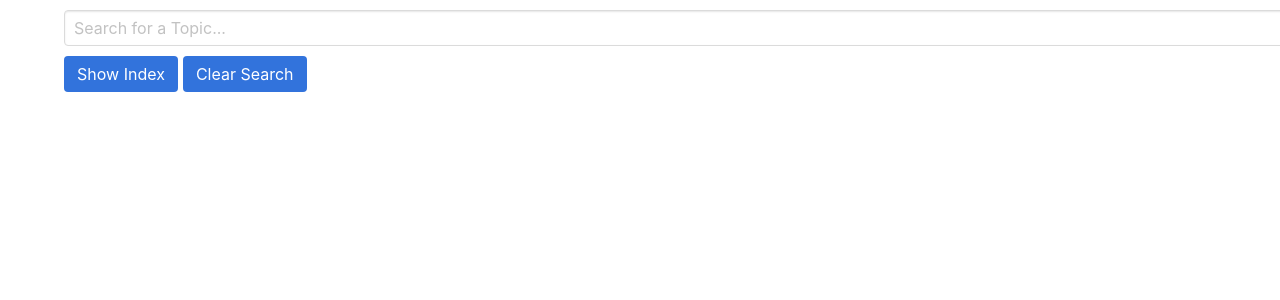
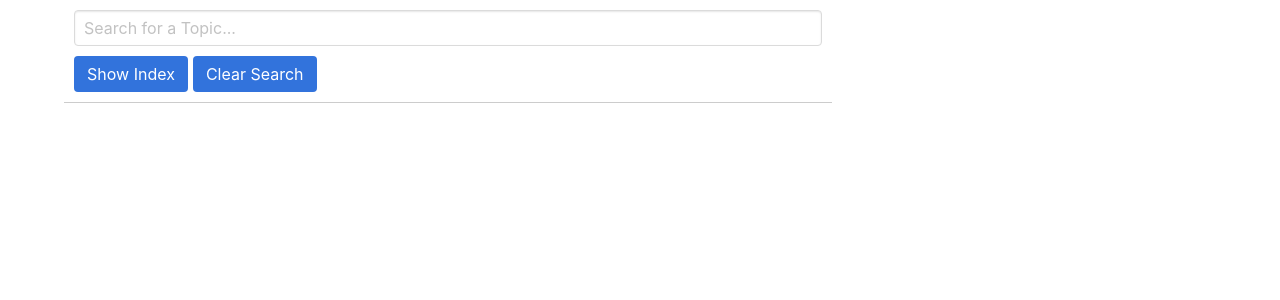
Before and after one commit to mdrafiqux/mule, a React (Create React App) app: page / in a window 1280 px wide. Shown: the top 300 px of the page. Built offline with nearby package versions, Linux system fonts and the light colour scheme.

Commit message:
nwe changes

```diff
--- a/src/index.css
+++ b/src/index.css
@@ -113,7 +113,9 @@ body{
     background-color: #ffffff;
     z-index: 99;
     max-width: 1344px;
-    width: 1344px;
+    width: 60%;
+    padding: 0px 10px 0 10px;
+    border-bottom: 1px solid #ccc;
 }
 .box:first-child {
   margin-top: 135px;;
--- a/src/questions.json
+++ b/src/questions.json
@@ -586,5 +586,17 @@
    "point5":"",
     "point6":"",
     "image": "<img src=\"\">"
+ },
+ {
+   "id": 50,
+   "title": "What are VPC Firewall Rules?",
+   "content": "When you create an Anypoint Virtual Private Cloud (Anypoint VPC), you can add your own firewall rules to allow specific IP ranges and ports to reach your workers.",
+   "point1": "You can configure approximately 35 firewall rules per VPC",
+   "point2": "connections from anywhere through ports 8081 and 8082",
+   "point3": "Anypoint VPC through ports 8091 and 8092",
+   "point4": "",
+   "point5":"",
+    "point6":"",
+    "image": "<img src=\"https://docs.mulesoft.com/runtime-manager/_images/firewall-rules-page.png\">"
  }
 ]
```
